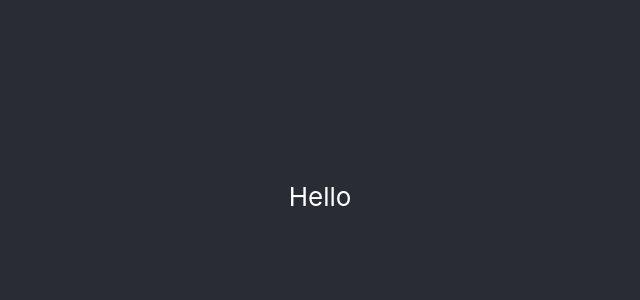
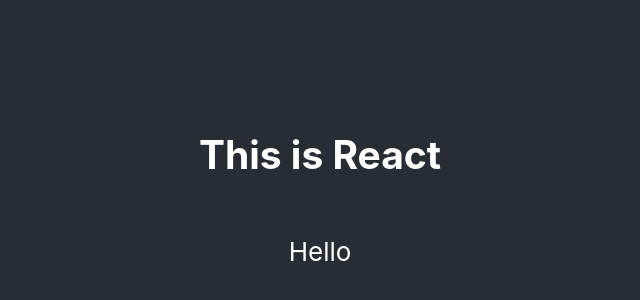
Before and after one commit to petrikpopov/my-shop, a React (Create React App) app: page / in a window 1280 px wide. Shown: the part 204-504 px from the top of the page, without its empty margins (320-960 px from the left). Built offline with nearby package versions, Linux system fonts and the light colour scheme.

Commit message:
add title

```diff
--- a/src/App.js
+++ b/src/App.js
@@ -5,6 +5,7 @@
   return (
     <div className="App">
       <header className="App-header">
+        <h2>This is React</h2>
         <p>
           Hello
         </p>
```
